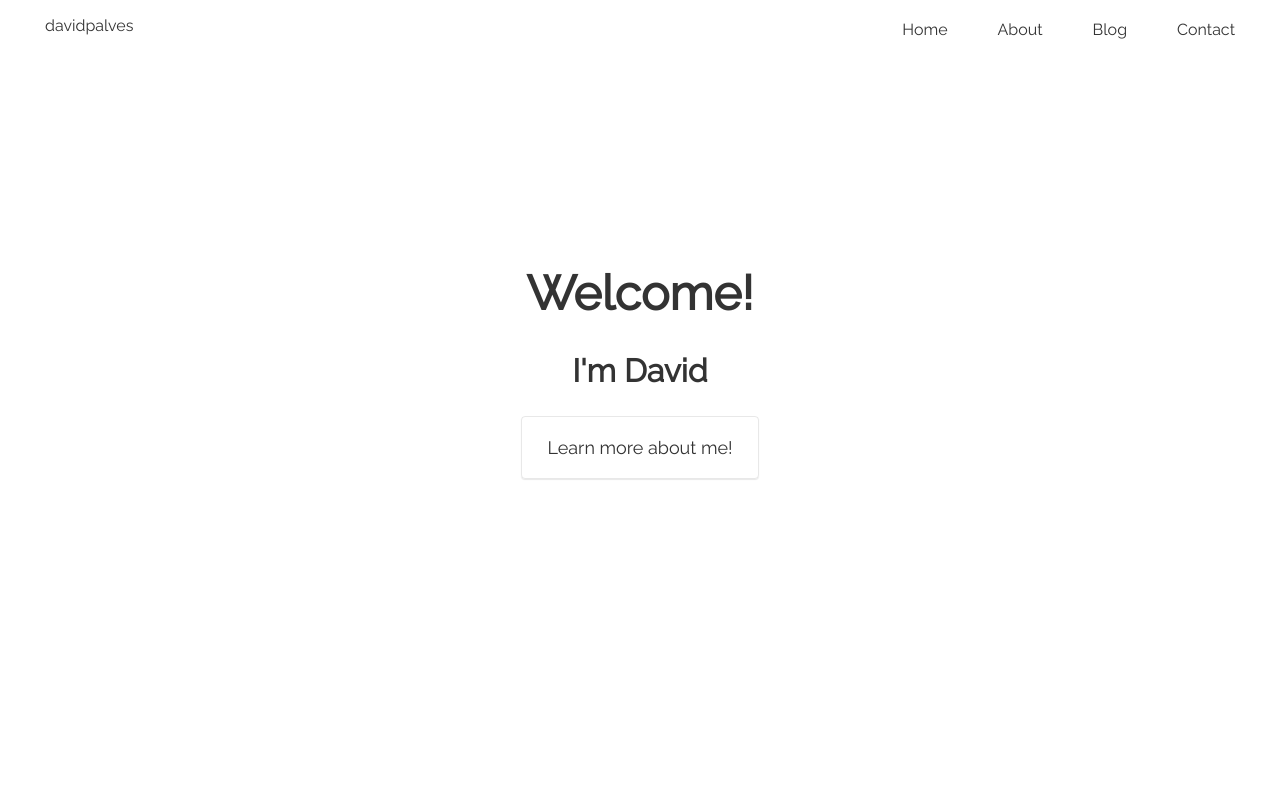
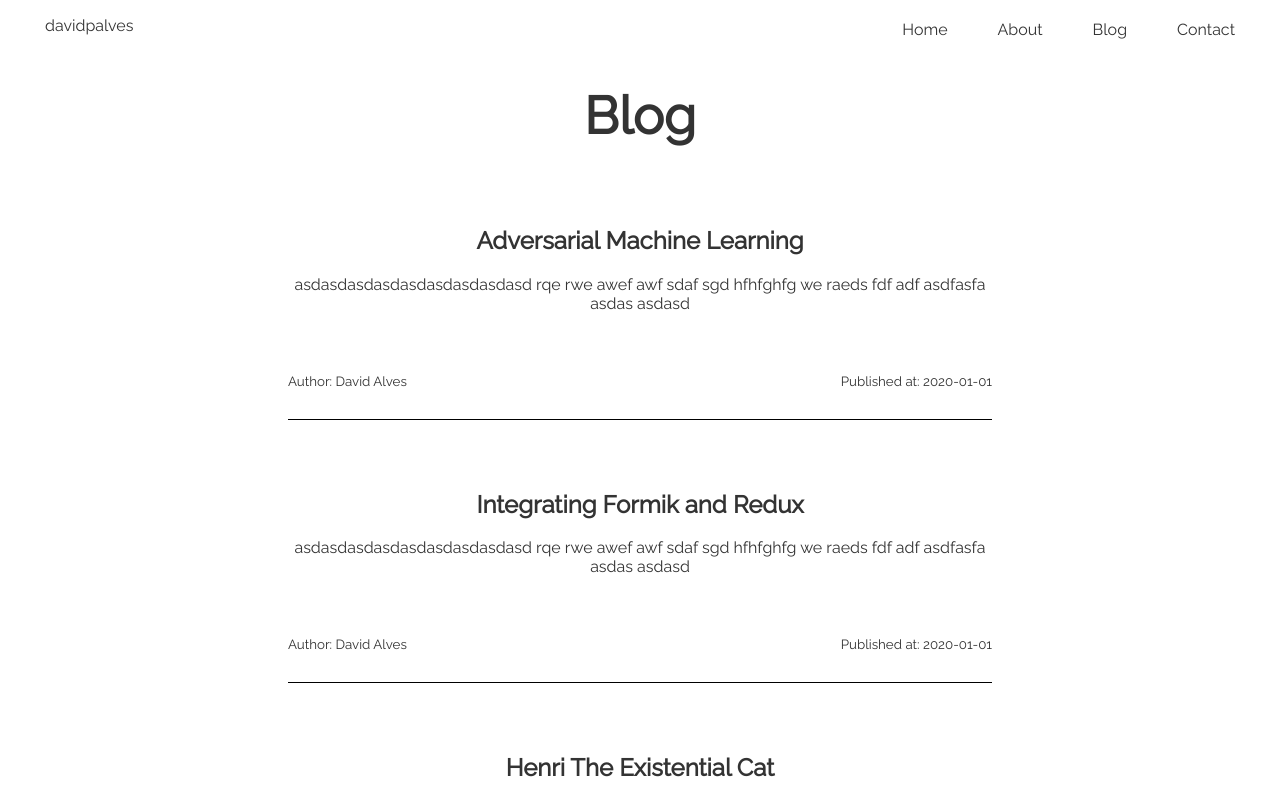
Before and after one commit to davidpalves/personal-site-svelte, a Svelte app: page / in a window 1280 px wide. Shown: the top 800 px of the page. Built offline with nearby package versions, Linux system fonts and the light colour scheme.

Commit message:
Add blog post list to project

```diff
--- a/src/App.svelte
+++ b/src/App.svelte
@@ -4,6 +4,7 @@
   import Navbar from "./components/header/Navbar.svelte";
   import Welcome from "./routes/Welcome.svelte";
   import About from "./routes/About.svelte";
+  import Blog from "./routes/Blog.svelte";
 
   export let url = ""
 </script>
@@ -11,5 +12,6 @@
 <Router url="{url}">
   <Navbar />
   <Route path="/about"><About /></Route>
-	<Route path="/"><Welcome/></Route>
+  <!-- <Route path="/blog"><Blog /></Route> -->
+	<Route path="/"><Blog/></Route>
 </Router>
--- a/src/components/blog/List.svelte
+++ b/src/components/blog/List.svelte
@@ -0,0 +1,86 @@
+<script>
+    let posts = [
+		{ id: 'J---aiyznGQ', title: 'Adversarial Machine Learning', description: 'asdasdasdasdasdasdasdasdasd rqe rwe awef awf sdaf sgd hfhfghfg we raeds fdf adf asdfasfa asdas asdasd', author: 'David Alves', published_date: '2020-01-01' },
+		{ id: 'z_AbfPXTKms', title: 'Integrating Formik and Redux', description: 'asdasdasdasdasdasdasdasdasd rqe rwe awef awf sdaf sgd hfhfghfg we raeds fdf adf asdfasfa asdas asdasd', author: 'David Alves', published_date: '2020-01-01' },
+		{ id: 'OUtn3pvWmpg', title: 'Henri The Existential Cat', description: 'asdasdasdasdasdasdasdasdasd rqe rwe awef awf sdaf sgd hfhfghfg we raeds fdf adf asdfasfa asdas asdasd', author: 'David Alves', published_date: '2020-01-01' },
+		{ id: 'J---aiyznGQ', title: 'Adversarial Machine Learning', description: 'asdasdasdasdasdasdasdasdasd rqe rwe awef awf sdaf sgd hfhfghfg we raeds fdf adf asdfasfa asdas asdasd', author: 'David Alves', published_date: '2020-01-01' },
+		{ id: 'z_AbfPXTKms', title: 'Integrating Formik and Redux', description: 'asdasdasdasdasdasdasdasdasd rqe rwe awef awf sdaf sgd hfhfghfg we raeds fdf adf asdfasfa asdas asdasd', author: 'David Alves', published_date: '2020-01-01' },
+		{ id: 'OUtn3pvWmpg', title: 'Henri The Existential Cat', description: 'asdasdasdasdasdasdasdasdasd rqe rwe awef awf sdaf sgd hfhfghfg we raeds fdf adf asdfasfa asdas asdasd', author: 'David Alves', published_date: '2020-01-01' },
+		{ id: 'J---aiyznGQ', title: 'Adversarial Machine Learning', description: 'asdasdasdasdasdasdasdasdasd rqe rwe awef awf sdaf sgd hfhfghfg we raeds fdf adf asdfasfa asdas asdasd', author: 'David Alves', published_date: '2020-01-01' },
+		{ id: 'z_AbfPXTKms', title: 'Integrating Formik and Redux', description: 'asdasdasdasdasdasdasdasdasd rqe rwe awef awf sdaf sgd hfhfghfg we raeds fdf adf asdfasfa asdas asdasd', author: 'David Alves', published_date: '2020-01-01' },
+		{ id: 'OUtn3pvWmpg', title: 'Henri The Existential Cat', description: 'asdasdasdasdasdasdasdasdasd rqe rwe awef awf sdaf sgd hfhfghfg we raeds fdf adf asdfasfa asdas asdasd', author: 'David Alves', published_date: '2020-01-01' },
+		{ id: 'J---aiyznGQ', title: 'Adversarial Machine Learning', description: 'asdasdasdasdasdasdasdasdasd rqe rwe awef awf sdaf sgd hfhfghfg we raeds fdf adf asdfasfa asdas asdasd', author: 'David Alves', published_date: '2020-01-01' },
+		{ id: 'z_AbfPXTKms', title: 'Integrating Formik and Redux', description: 'asjnglçrtkjltkjhn rkltj nrkltjnh lkrjtnhl jkrtn jnjkn kjnrthkj rntlhsjnt lktj nkjnlkdasdasdasdasdasdasdasdasd rqe rwe awef awf sdaf sgd hfhfghfg we raeds fdf adf asdfasfa asdas asdasd', author: 'David Alves', published_date: '2020-01-01' },
+		{ id: 'OUtn3pvWmpg', title: 'Henri The Existential Cat', description: 'asdasdasdasdasdasdasdasdasd rqe rwe awef awf sdaf sgd hfhfghfg we raeds fdf adf asdfasfa asdas asdasd', author: 'David Alves', published_date: '2020-01-01' },
+    ];
+
+</script>
+
+<main>
+<div class="container">
+    <h1>Blog</h1>
+    {#each posts as post}
+    <div class="content">
+        <h2>{post.title}</h2>
+        <p>{post.description}</p>
+        <div class="post-info">
+            <small>Author: {post.author}</small>
+            <small>Published at: {post.published_date}</small>
+        </div>
+    </div>
+    {/each}
+</div>
+</main>
+
+<style>
+    main {
+        width: 100%;
+        display: flex;
+        flex: 1;
+        align-items: center;
+        justify-content: center;
+    }
+    .container {
+        transform: translateY(50px);
+		display: flex;
+		flex-direction: column;
+		align-items: center;
+		justify-content: flex-start;
+        width: 55%;
+    }
+
+    .container h1 {
+        font-size: 52px;
+        justify-content: flex-start;
+        margin-bottom: 60px;
+    }
+
+    h2 {
+        text-align: center;
+    }
+
+    .content {
+        text-align: center;
+        flex-wrap: wrap;
+        margin-bottom: 50px;
+        padding-bottom: 30px;
+        border-bottom: 1px solid black;
+    }
+
+    .content p {
+        margin-bottom: 20px;
+    }
+
+    .content:last-child {
+        border: none;
+    }
+
+    .post-info {
+        margin-top: 60px;
+        display: flex;
+        width: 100%;
+        text-align: center;
+        justify-content: space-between;
+    }
+
+</style>
--- a/src/components/header/Navbar.svelte
+++ b/src/components/header/Navbar.svelte
@@ -25,6 +25,7 @@
         justify-content: space-between;
         align-content: center;
         position: fixed;
+        z-index: 5;
     }
 
     .logo {
@@ -59,9 +60,9 @@
     }
 
     .items, .logo {
-        background-color: rgba(255, 255, 255, 0.9);
+        background-color: rgba(255, 255, 255, 0.2);
     }
     .items button:hover, .logo:hover{
-        background-color: #f5f5f5;
+        background-color: rgba(245, 245, 245, 0.7);
     }
 </style>
--- a/src/main.js
+++ b/src/main.js
@@ -2,9 +2,6 @@ import App from './App.svelte';
 
 const app = new App({
 	target: document.body,
-	props: {
-		name: 'world'
-	}
 });
 
 export default app;
--- /dev/null
+++ b/src/routes/Blog.svelte
@@ -0,0 +1,5 @@
+<script>
+import List from "../components/blog/List.svelte";
+
+</script>
+<List></List>
```
